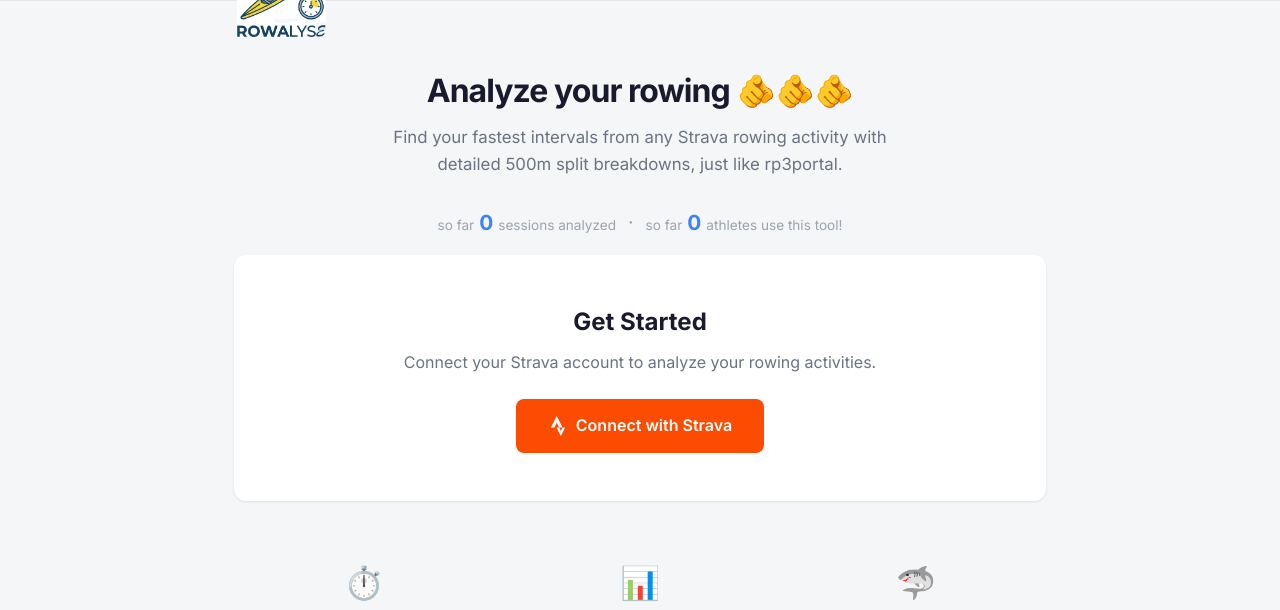
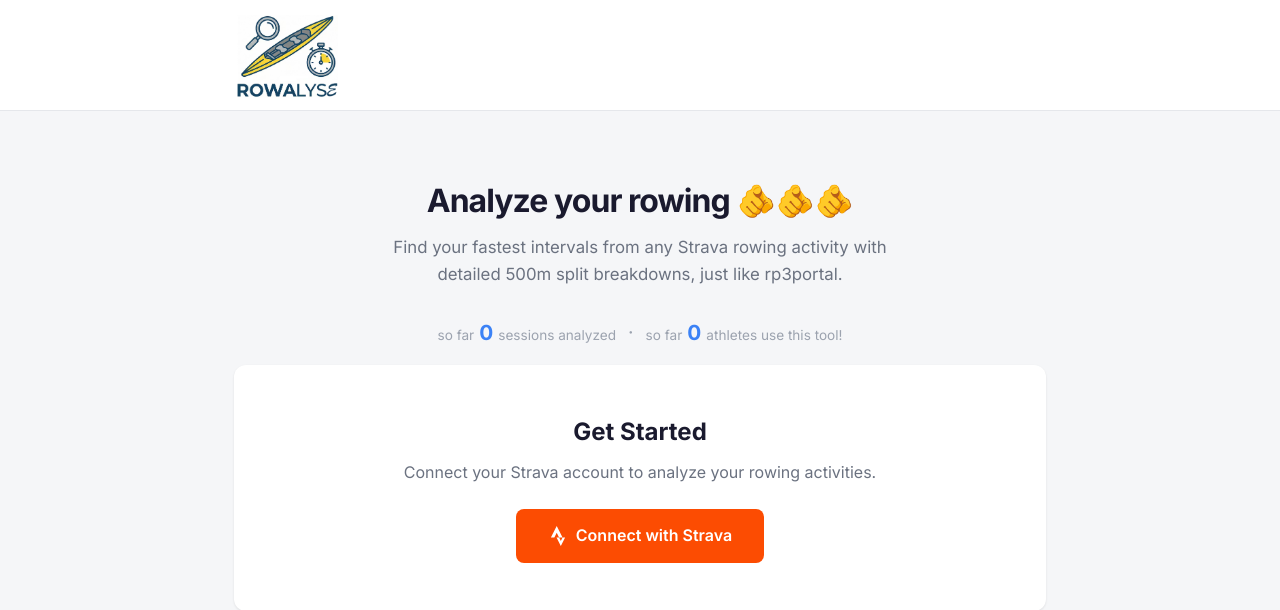
Before and after one commit to RubenVlieger/rowalyze, a Flask app: page / in a window 1280 px wide. Shown: the top 610 px of the page. Run offline with Flask 3, Linux system fonts and the light colour scheme; data that the repository does not hold is empty.

Commit message:
Updated logo

```diff
--- a/static/style.css
+++ b/static/style.css
@@ -62,8 +62,9 @@ body {
 .header-inner {
     max-width: var(--max-width);
     margin: 0 auto;
-    padding: 0 24px;
-    height: 0px;
+    padding: 10px 24px;
+    height: auto;
+    min-height: 100px;
     display: flex;
     align-items: center;
     justify-content: space-between;
@@ -78,8 +79,8 @@ body {
 }
 
 .logo-icon {
-    width: 80px;
-    height: 80px;
+    width: 90px;
+    height: 90px;
     color: var(--color-primary);
 }
 
--- a/templates/base.html
+++ b/templates/base.html
@@ -20,7 +20,7 @@
         <div class="header-inner">
             <a href="{{ url_for('index') }}" class="logo">
                 <img src="{{ url_for('static', filename='logo.png') }}" alt="Rowalyse" class="logo-icon"
-                    style="height: 80px; width: auto;">
+                    style="height: 90px; width: auto;">
                 <span class="logo-text"></span>
             </a>
             <nav class="nav">
--- a/templates/results.html
+++ b/templates/results.html
@@ -230,8 +230,8 @@
     <div class="great-result hidden" id="great-result">
         <div class="great-message">
             <span class="great-emoji">🎉</span>
-            <h2>You did great!</h2>
-            <p>Keep crushing those splits! 💪🚣</p>
+            <h2>You did great!!</h2>
+            <p>Keep pumping out those massive splits! You were farming watts excellently! 🦵🚀</p>
         </div>
     </div>
 </div>
```
